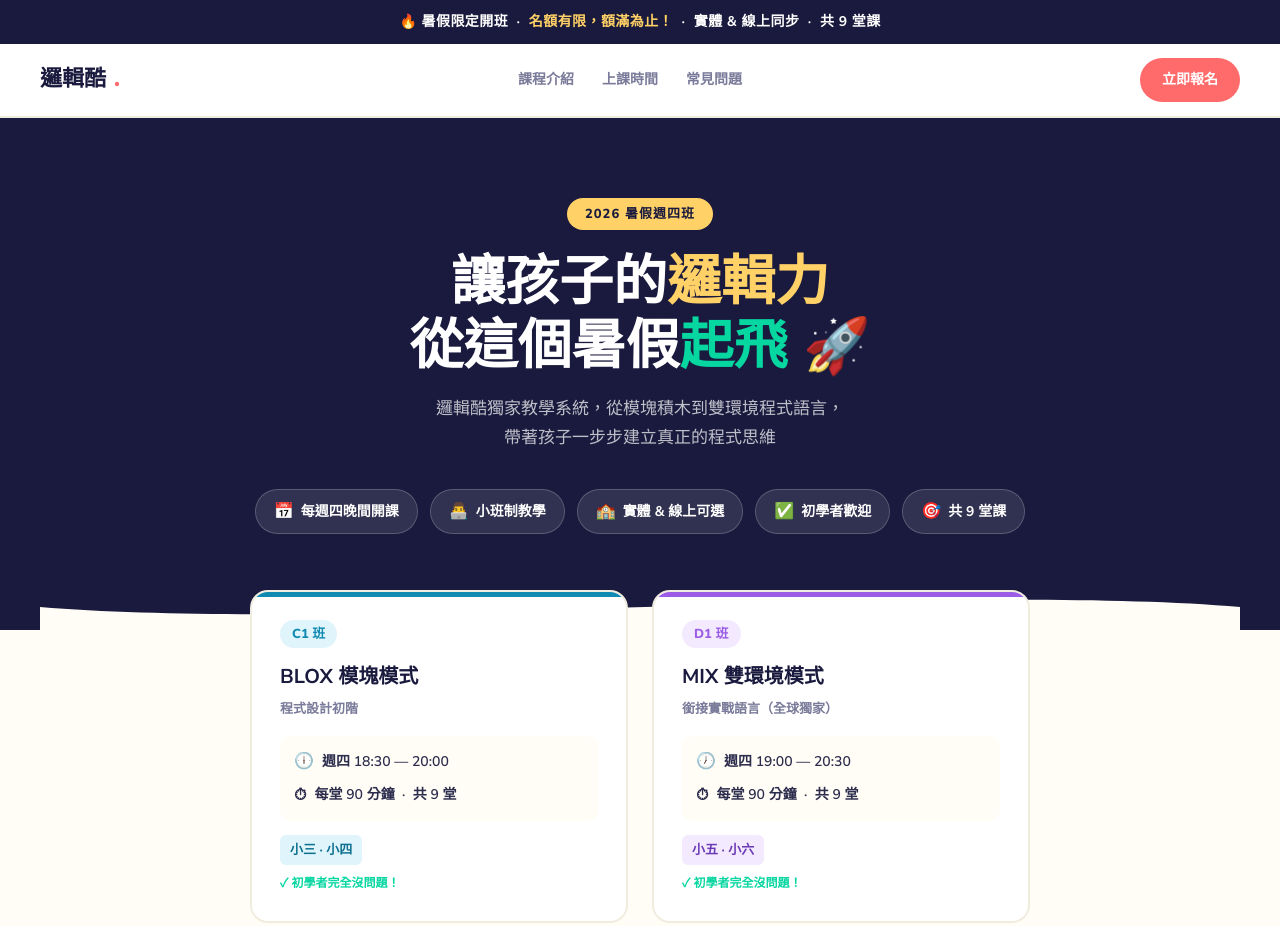
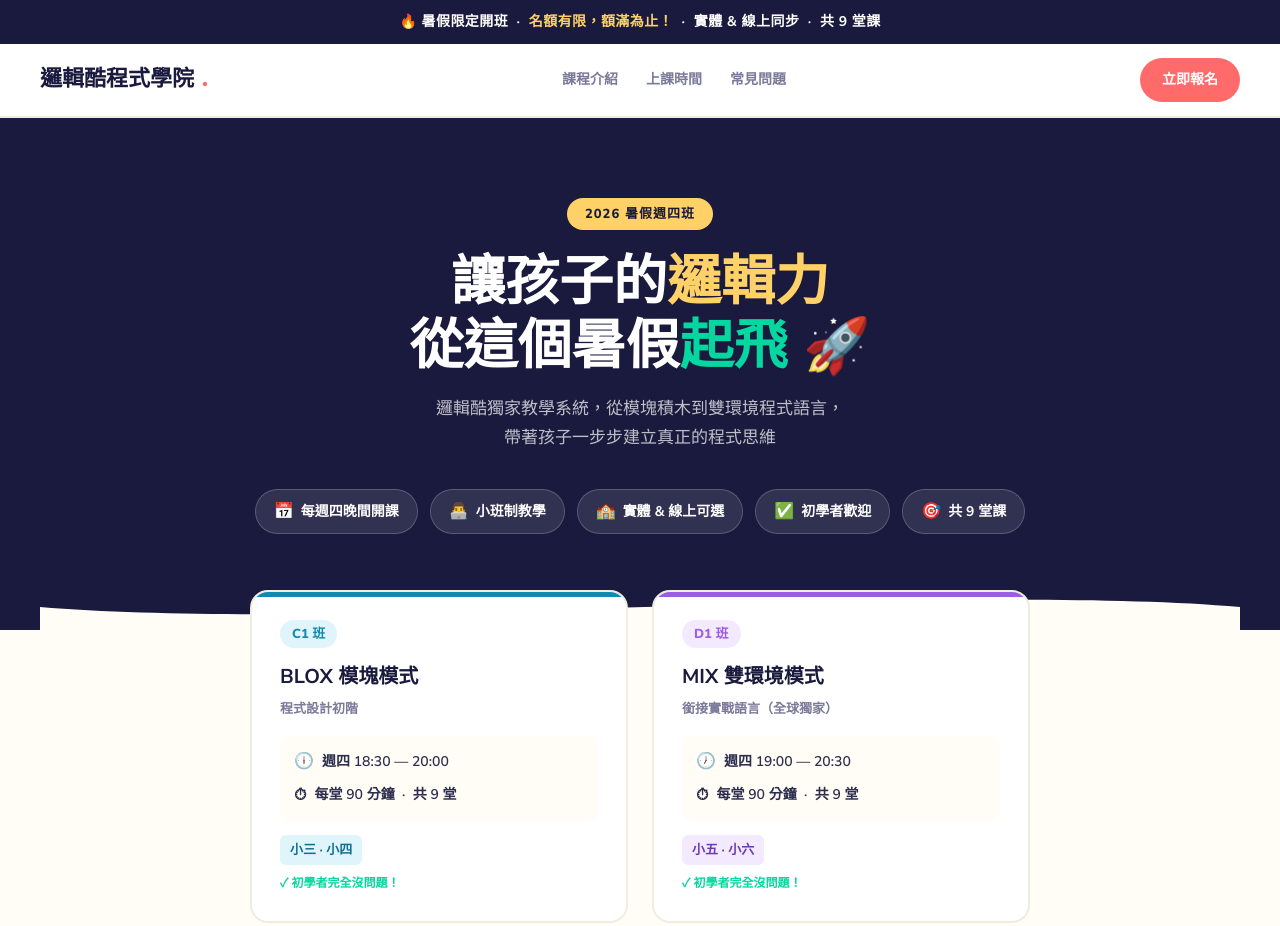
Before and after one commit to logiscooltaiwan/Summer2026_BloxCourse, a plain HTML site: page index.html in a window 1280 px wide. Shown: the top 926 px of the page. Drawn offline with nearby package versions, Linux system fonts and the light colour scheme.

Commit message:
Update index.html

```diff
--- a/index.html
+++ b/index.html
@@ -643,7 +643,7 @@
 
 <!-- NAV -->
 <nav>
-  <a class="nav-logo" href="#">邏輯酷<span class="dot">.</span></a>
+  <a class="nav-logo" href="#">邏輯酷程式學院<span class="dot">.</span></a>
   <ul class="nav-links">
     <li><a href="#courses">課程介紹</a></li>
     <li><a href="#schedule">上課時間</a></li>
```
